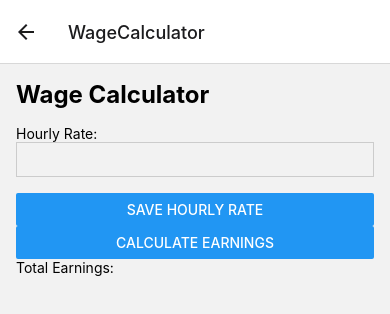
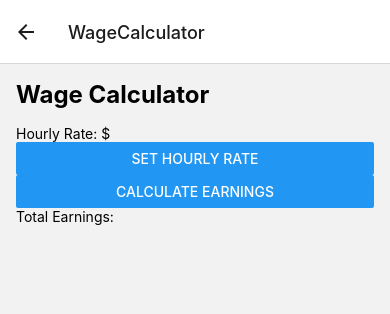
Before and after one commit to Edisontong/WageCalculator, a React Native app: screen /WageCalculator in a window 390 px wide. Shown: the top 314 px of the page. Built offline with nearby package versions, Linux system fonts and the light colour scheme.

Commit message:
improves changing the hourly rate

```diff
--- a/WageCalculatorScreen.js
+++ b/WageCalculatorScreen.js
@@ -3,9 +3,9 @@ import { View, Text, TextInput, Button, StyleSheet } from "react-native";
 import AsyncStorage from "@react-native-async-storage/async-storage";
 
 export default function WageCalculatorScreen() {
-  const [hourlyRate, setHourlyRate] = useState(""); // State to store hourly rate
-  const [selectedDays, setSelectedDays] = useState([]); // State to store selected days
-  const [totalEarnings, setTotalEarnings] = useState(""); // State to store total earnings
+  const [hourlyRate, setHourlyRate] = useState("");
+  const [totalEarnings, setTotalEarnings] = useState("");
+  const [isEditingRate, setIsEditingRate] = useState(false);
 
   useEffect(() => {
     // Load the hourly rate from AsyncStorage when the component mounts
@@ -28,10 +28,21 @@ export default function WageCalculatorScreen() {
   const saveHourlyRate = async () => {
     try {
       await AsyncStorage.setItem("hourlyRate", hourlyRate);
+      setIsEditingRate(false); // Exit rate editing mode
       alert("Hourly rate saved successfully.");
     } catch (error) {
       console.error("Error saving hourly rate:", error);
     }
+  };
+
+  // Function to handle rate input changes
+  const handleRateInputChange = (text) => {
+    setHourlyRate(text);
+  };
+
+  // Function to handle rate input submission (e.g., Enter key)
+  const handleRateInputSubmit = () => {
+    saveHourlyRate();
   };
 
   // Function to calculate total earnings
@@ -46,14 +57,21 @@ export default function WageCalculatorScreen() {
   return (
     <View style={styles.container}>
       <Text style={styles.header}>Wage Calculator</Text>
-      <Text>Hourly Rate:</Text>
-      <TextInput
-        style={styles.input}
-        onChangeText={(text) => setHourlyRate(text)}
-        value={hourlyRate}
-        keyboardType="numeric"
-      />
-      <Button title="Save Hourly Rate" onPress={saveHourlyRate} />
+      {isEditingRate ? (
+        <TextInput
+          style={styles.input}
+          onChangeText={handleRateInputChange}
+          value={hourlyRate}
+          keyboardType="numeric"
+          returnKeyType="done" // Add "Done" button to the numeric keyboard
+          onSubmitEditing={handleRateInputSubmit}
+        />
+      ) : (
+        <>
+          <Text>Hourly Rate: ${hourlyRate}</Text>
+          <Button title="Set Hourly Rate" onPress={() => setIsEditingRate(true)} />
+        </>
+      )}
       {/* Add UI elements to select days */}
       <Button title="Calculate Earnings" onPress={calculateTotalEarnings} />
       <Text>Total Earnings: {totalEarnings}</Text>
```
